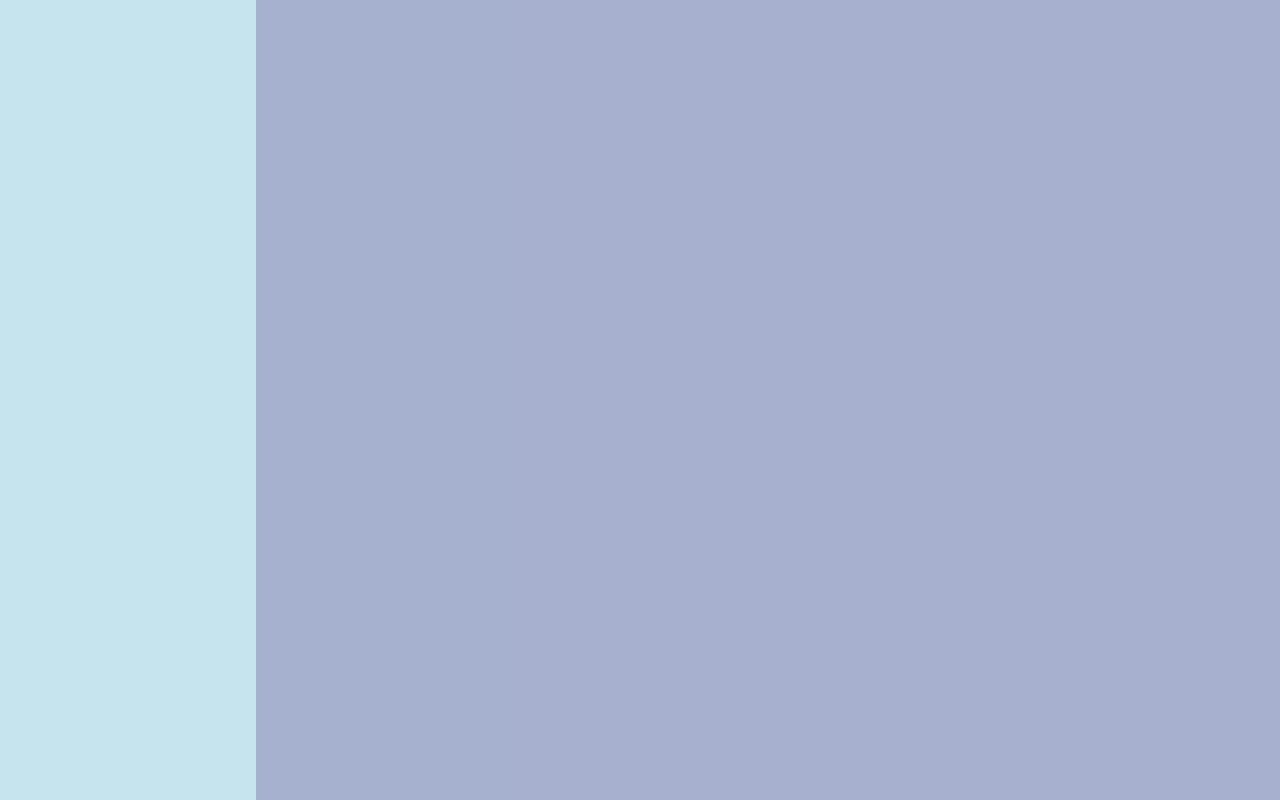
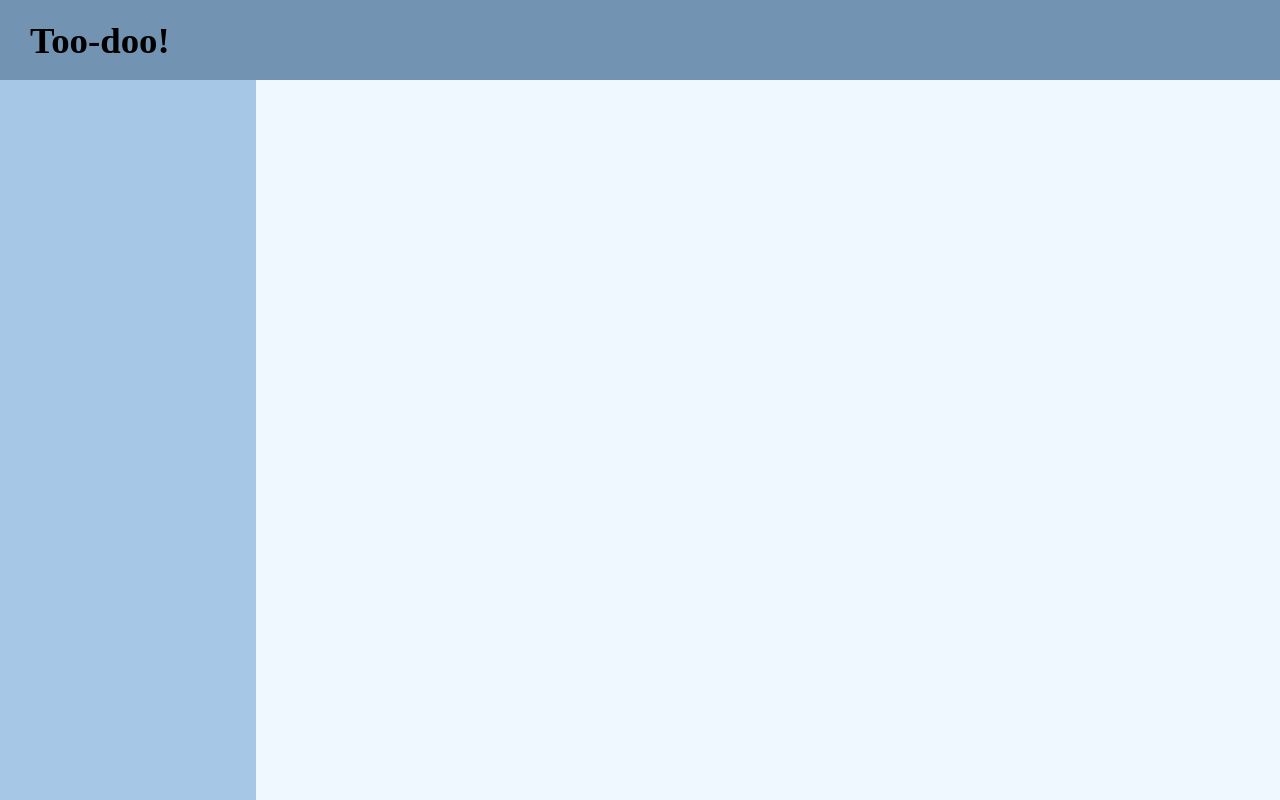
Before and after one commit to jeromecho/todo-list, a website built with webpack: page dist/index.html in a window 1280 px wide. Built offline with nearby package versions, Linux system fonts and the light colour scheme.

Commit message:
Basic CSS UI. Logic started for project and task

```diff
--- a/src/index.js
+++ b/src/index.js
@@ -2,6 +2,12 @@ import 'normalize.css';
 import './style.css';
 import generateInterface from './modules/UI';
 import './modules/task';
-import './modules/list';
+import makeProject from './modules/project';
 
 generateInterface();
+
+const swimming = makeProject({name: "swimming"})
+
+console.log(swimming);
+
+// addTask not working
--- a/src/modules/UI.js
+++ b/src/modules/UI.js
@@ -6,10 +6,34 @@ const generateInterface = function() {
 
 const makeMain = function () {
     const main = document.createElement("main");
-    main.appendChild(makeMenu());
+
+    main.appendChild(makeHeader());
     main.appendChild(makeContent());
 
     return main;
+}
+
+const makeHeader = function() {
+    const header = document.createElement("div");
+    const title = document.createElement("h1");
+    header.id = "header";
+    title.id = "title";
+
+    title.textContent = "Too-doo!";
+
+    header.appendChild(title);
+
+    return header;
+}
+
+const makeContent = function() {
+    const content = document.createElement("div");
+    content.id = "content";
+
+    content.appendChild(makeMenu());
+    content.appendChild(makeTaskboard());
+
+    return content;
 }
 
 const makeMenu = function() {
@@ -19,11 +43,11 @@ const makeMenu = function() {
     return menu;
 }
 
-const makeContent = function() {
-    const content = document.createElement("div");
-    content.id = "content";
+const makeTaskboard = function() {
+    const taskBoard = document.createElement("div");
+    taskBoard.id = "taskboard";
 
-    return content;
+    return taskBoard;
 }
 
 export default generateInterface;
--- /dev/null
+++ b/src/modules/project.js
@@ -0,0 +1,14 @@
+import makeTask from './task';
+
+const projectList = [];
+
+// project factory function
+const makeProject = ({name}) => ({
+    taskList: [],
+    name: name,
+    addTask ({title, dueDate, priority, description}) {
+        this.taskList.push(makeTask({title, dueDate, priority, description}));
+    },
+})
+
+export default makeProject;
--- a/src/style.css
+++ b/src/style.css
@@ -1,17 +1,39 @@
+:root {
+    --main-bg-color: rgb(240, 248, 255);
+    --menu-bg-color: rgb(167, 199, 231);
+    --header-bg-color: rgb(115, 147,179);
+}
+
 html, body {
     height: 100%;
 }
 
 main {
+    background-color: var(--main-bg-color);
     display: grid;
-    grid-template-columns: 20% 80%;
+    grid-template-rows: 10% 90%;
     height: inherit;
 }
 
-main > #menu {
-    background-color: rgba(173, 216, 230, 0.7);
+main > #header {
+    background-color: var(--header-bg-color);
+}
+
+#header > #title {
+    font-size: 2.3em;
+    margin: 20px 0 0 30px;
 }
 
 main > #content {
-    background-color: rgba(79, 99, 160, 0.5);
+    display: grid;
+    grid-template-columns: 20% 80%;
 }
+
+#content > #menu {
+    background-color: var(--menu-bg-color);
+    max-width: 300px;
+}
+
+#content > #taskboard {
+    background-color: var(--main-bg-color);
+}
```
Also changed, not shown: src/modules/list.js (deleted).
